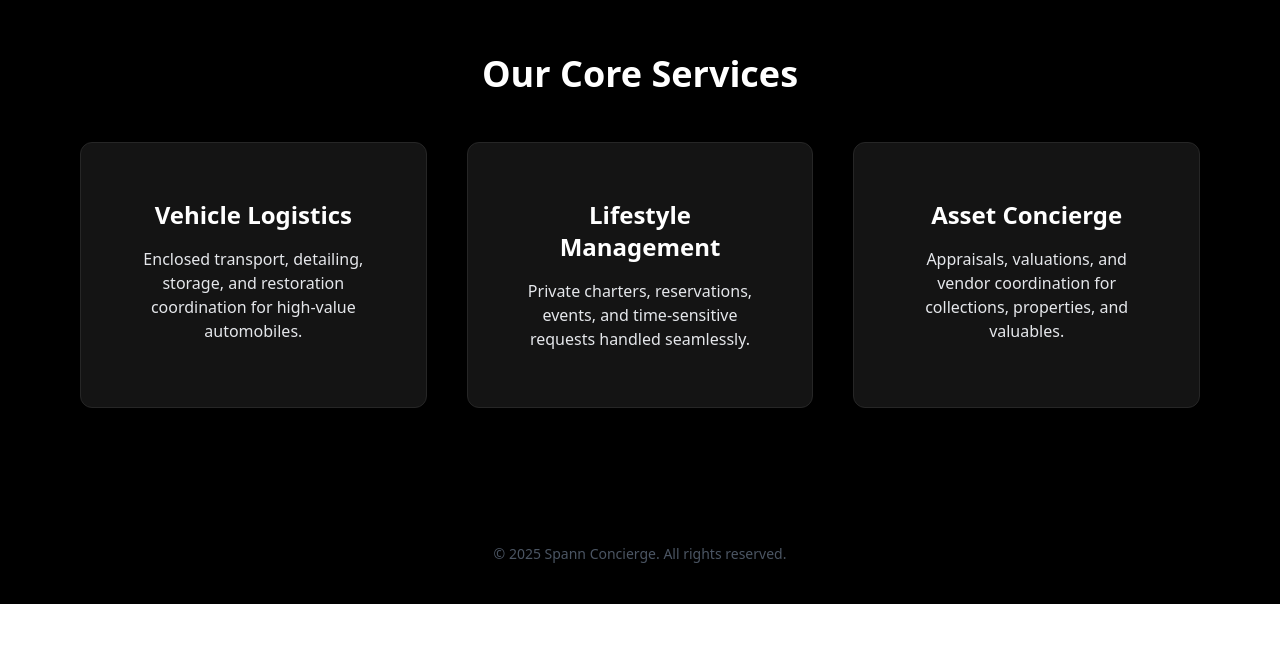
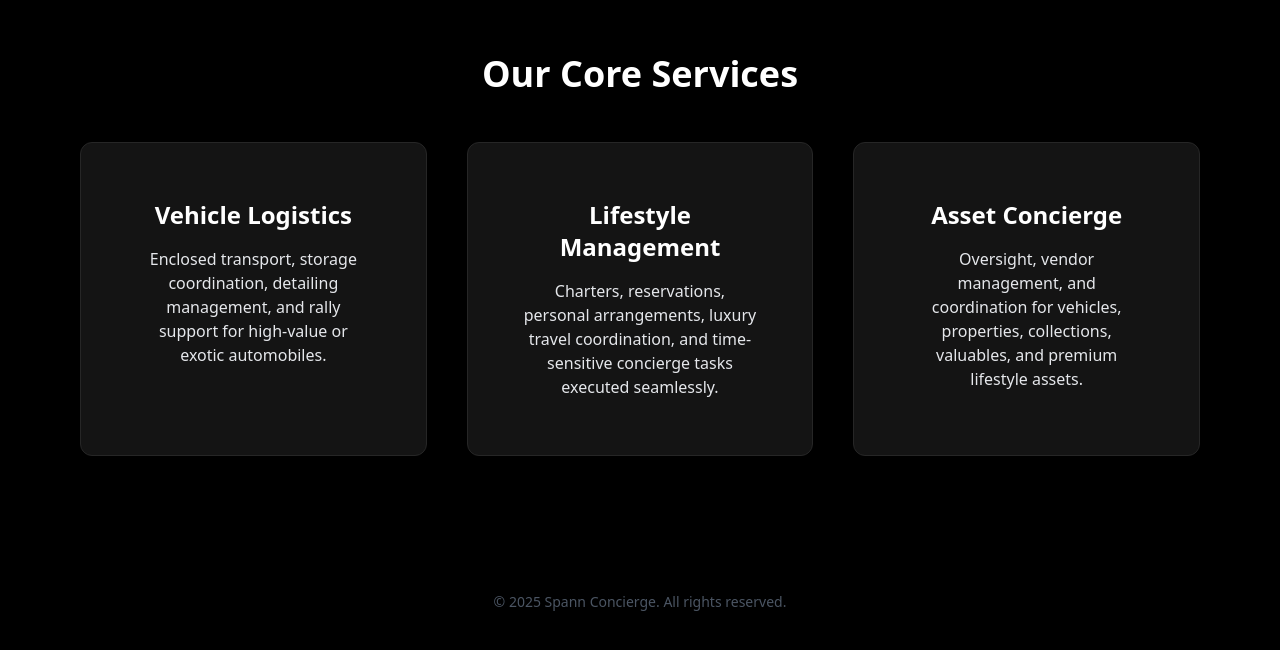
Before and after one commit to henryspann/Spann-Concierge, a React (Vite) app: page / in a window 1280 px wide. Shown: the part 1616-2266 px from the top of the page. Before the commit the page ends 2220 px from the top, so only its background shows below. Built offline with nearby package versions, Linux system fonts and the light colour scheme.

Commit message:
Update App.jsx

```diff
--- a/src/App.jsx
+++ b/src/App.jsx
@@ -96,9 +96,9 @@ function HomePage({ renewalTiers }) {
         <h2 className="text-4xl font-semibold mb-12 text-white">Our Core Services</h2>
         <div className="grid grid-cols-1 md:grid-cols-3 gap-10 px-10 md:px-20">
           {[
-            { title: "Vehicle Logistics", desc: "Enclosed transport, detailing, storage, and restoration coordination for high-value automobiles." },
-            { title: "Lifestyle Management", desc: "Private charters, reservations, events, and time-sensitive requests handled seamlessly." },
-            { title: "Asset Concierge", desc: "Appraisals, valuations, and vendor coordination for collections, properties, and valuables." }
+            { title: "Vehicle Logistics", desc: "Enclosed transport, storage coordination, detailing management, and rally support for high-value or exotic automobiles." },
+            { title: "Lifestyle Management", desc: "Charters, reservations, personal arrangements, luxury travel coordination, and time-sensitive concierge tasks executed seamlessly." },
+            { title: "Asset Concierge", desc: "Oversight, vendor management, and coordination for vehicles, properties, collections, valuables, and premium lifestyle assets." }
           ].map((service, index) => (
             <Card key={index} className="bg-neutral-900/90 border border-neutral-800 rounded-2xl hover:shadow-xl">
               <CardContent className="p-8">
```
